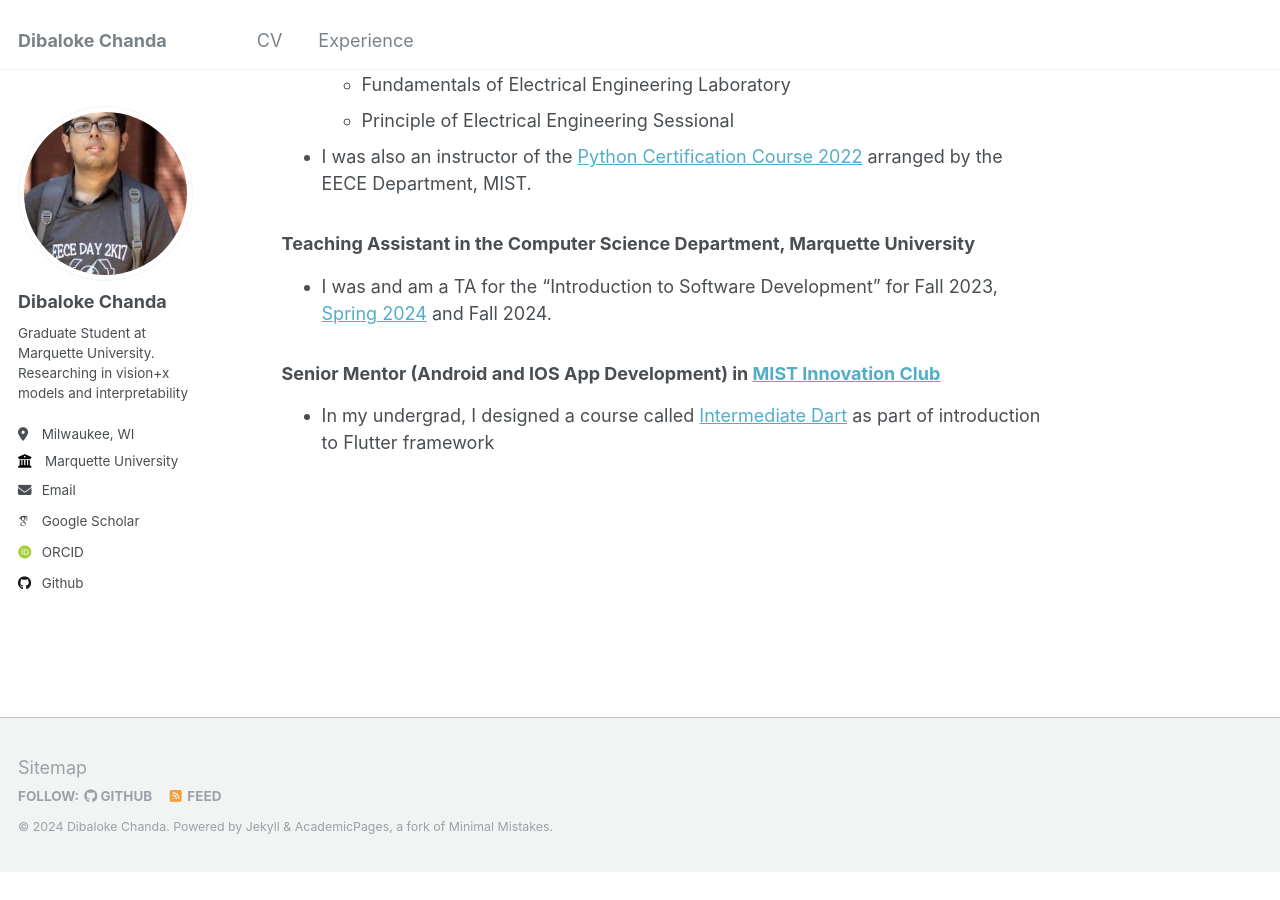
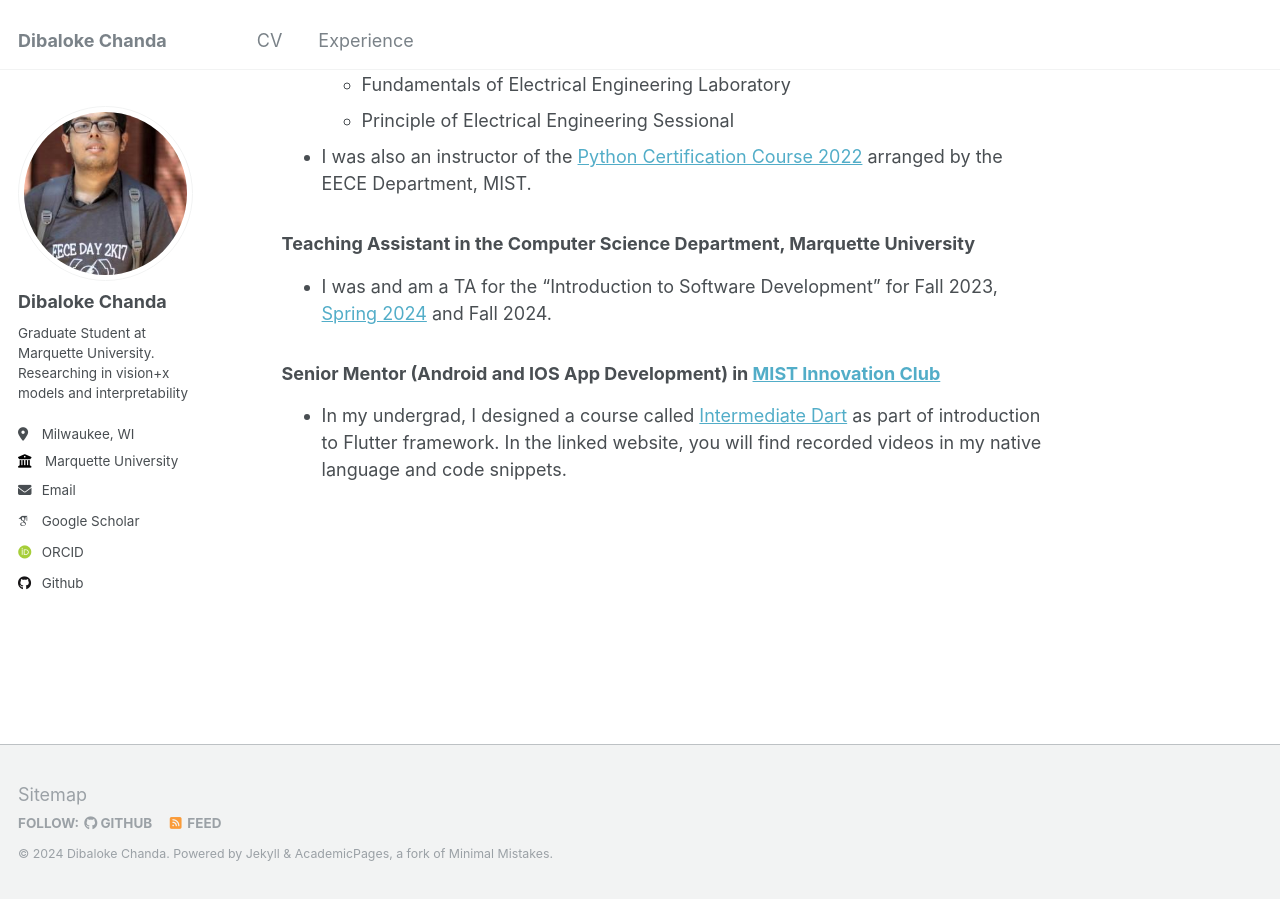
Before and after one commit to dibaloke/dibaloke.github.io, a Jekyll site: the page built from _pages/markdown.md, in a window 1280 px wide and 900 px high, scrolled down 518 px. Built offline with Jekyll 4.4.1, drawn with Linux system fonts in a browser that asks for light colours; some web fonts are replaced; before the commit the page ends 1391 px from its top, so only the background shows below that.

Commit message:
Update markdown.md

```diff
--- a/_pages/markdown.md
+++ b/_pages/markdown.md
@@ -7,7 +7,7 @@
   - /markdown.html
 ---
 ### Lecturer in the EECE Department, Military Insitute of Science of Technology
-You can check out my [profile](https://mist.ac.bd/department/eece/facultyMembers/dibaloke_chanda-371) here.
+You can check out my <a href="https://mist.ac.bd/department/eece/facultyMembers/dibaloke_chanda-371" target="_blank">profile</a>here.
 - The courses I taught include:
   - Random Signal and Processes
   - Electrical Drives and Instrumentation
@@ -20,10 +20,11 @@
   - Fundamentals of Electrical Engineering Laboratory
   - Principle of Electrical Engineering Sessional
 
-- I was also an instructor of the [Python Certification Course 2022](https://eece.gitbook.io/python-certification-course-2022) arranged by the EECE Department, MIST.
+- I was also an instructor of the <a href="https://eece.gitbook.io/python-certification-course-2022" target="_blank">Python Certification Course 2022</a>  arranged by the EECE Department, MIST.
 
 ### Teaching Assistant in the Computer Science Department, Marquette University
 -  I was and am a TA for the "Introduction to Software Development" for Fall 2023, [Spring 2024](https://www.marquette.edu/computer-science/teaching-research-assistant-assignments.php) and Fall 2024.
 
-### Senior Mentor (Android and IOS App Development) in [MIST Innovation Club](https://innovationclub.mist.ac.bd/)
-- In my undergrad, I designed a course called [Intermediate Dart](https://eece.gitbook.io/mist-innovation-club-flutter-course-1) as part of introduction to Flutter framework
+### Senior Mentor (Android and IOS App Development) in <a href="https://innovationclub.mist.ac.bd/" target="_blank">MIST Innovation Club</a>
+- In my undergrad, I designed a course called <a href="https://eece.gitbook.io/mist-innovation-club-flutter-course-1" target="_blank">Intermediate Dart</a>
+  as part of introduction to Flutter framework. In the linked website, you will find recorded videos in my native language and code snippets.
```
